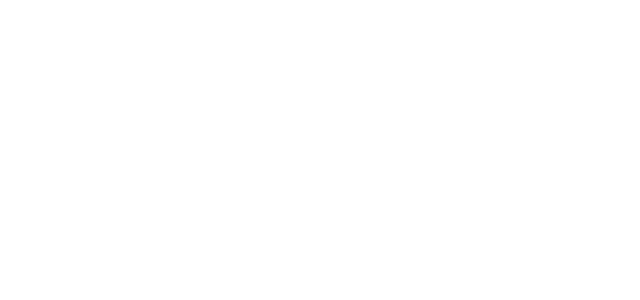
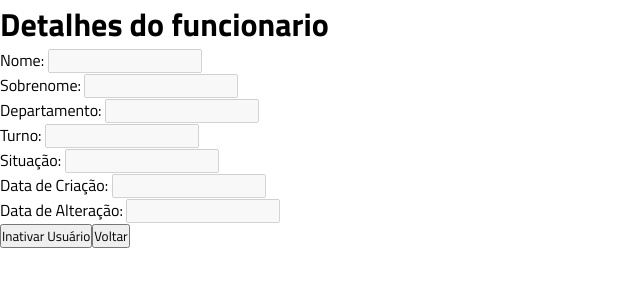
Before and after one commit to vascsx/registro_frontend, an Angular app: page /detalhes/1 in a window 1280 px wide. Before the commit this address led to /. Shown: the top 300 px of the page, without its empty margins (0-640 px from the left). Built offline with nearby package versions, Linux system fonts and the light colour scheme; no server answers.

Commit message:
feat: estrutura inicial da pagina de detalhes

```diff
--- a/src/app/componentes/funcionario-form/funcionario-form.component.scss
+++ b/src/app/componentes/funcionario-form/funcionario-form.component.scss
@@ -32,7 +32,7 @@
             align-items: center;
             gap: 10px;
             button {
-                background-color: rgb(0, 247, 255);
+                background-color: #0084FE;
                 border: none;
                 padding: 8px;
                 border-radius: 4px;
--- a/src/app/pages/detalhes/detalhes.component.html
+++ b/src/app/pages/detalhes/detalhes.component.html
@@ -1,29 +1,41 @@
 <div>
-    <h1>Detalhes funcionario</h1>
+    <h1>Detalhes do funcionario</h1>
 </div>
 
 <div>
     <form action="">
         <div class="input-box">
-            <label for="">Nome</label>
-            <input type="text" value="">
-            <label for="">Sobrenome</label>
-            <input type="text" value="">
-            <label for="">Departamento</label>
-            <input type="text" value="">
-            <label for="">Turno</label>
-            <input type="text" value="">
-            <label for="">Situação</label>
-            <input type="text" value="">
-            <label for="">Data de Criação</label>
-            <input type="text" value="">
-            <label for="">Data de Alteração</label>
-            <input type="text" value="">
+            <label for="">Nome: </label>
+            <input type="text" value="{{funcionario?.nome}}" disabled>
+        </div>
+        <div class="input-box">
+            <label for="">Sobrenome: </label>
+            <input type="text"  value="{{funcionario?.sobrenome}}" disabled>
+        </div>
+        <div class="input-box">
+            <label for="">Departamento: </label>
+            <input type="text"  value="{{funcionario?.departamento}}" disabled>
+        </div>
+        <div class="input-box">
+            <label for="">Turno: </label>
+            <input type="text"  value="{{funcionario?.turno}}" disabled>
+        </div>
+        <div class="input-box">
+            <label for="">Situação:  </label>
+            <input type="text"  value="{{funcionario?.ativo}}" disabled>
+        </div>
+        <div class="input-box">
+            <label for="">Data de Criação: </label>
+            <input type="text"  value="{{funcionario?.dataDeCriacao}}" disabled>
+        </div>
+        <div class="input-box">
+            <label for="">Data de Alteração: </label>
+            <input type="text"  value="{{funcionario?.dataDeAlteracao}}" disabled>
         </div>
 
         <div class="btn-box">
-            <button>Inativar usuário</button>
-            <button routerLink="/"></button>
+            <button>Inativar Usuário</button>
+            <button routerLInk="" routerLinkActive = "router-link-active">Voltar</button>
         </div>
     </form>
 </div>
--- a/src/app/pages/detalhes/detalhes.component.ts
+++ b/src/app/pages/detalhes/detalhes.component.ts
@@ -1,26 +1,25 @@
-// import { Component, OnInit } from '@angular/core';
-// import { FuncionarioService } from '../../services/funcionario.service';
-// import { ActivatedRoute, Router } from '@angular/router';
-// import { Funcionario } from '../../models/Funcionarios';
+import { Component } from '@angular/core';
+import { ActivatedRoute, Router, RouterLink } from '@angular/router';
+import { FuncionarioService } from '../../services/funcionario.service';
+import { Funcionario } from '../../models/Funcionarios';
 
-// @Component({
-//   selector: 'app-detalhes',
-//   standalone: true,
-//   imports: [],
-//   templateUrl: './detalhes.component.html',
-//   styleUrl: './detalhes.component.scss'
-// })
-// export class DetalhesComponent implements OnInit{
+@Component({
+  selector: 'app-detalhes',
+  standalone: true,
+  imports: [RouterLink],
+  templateUrl: './detalhes.component.html',
+  styleUrl: './detalhes.component.scss'
+})
+export class DetalhesComponent {
 
-//   // funcionario? : Funcionario;
-//   // constructor( private funcionarioService: FuncionarioService, private route: ActivatedRoute, private router: Router) {
-//   // }
-//   // ngOnInit(): void {
-//   //     const id = Number(this.route.snapshot.paramMap.get('id'));
-//   //     this.funcionarioService.getFuncionarios(id).subscribe((data) => {
-//   //     this.funcionario = data.dados;
-//   //   })
+  funcionario? : Funcionario;
 
-// }
+  constructor(private funcionarioService: FuncionarioService, private route: ActivatedRoute, private router: Router){}
 
-// }
+  ngOnInit(): void {
+    const id = Number(this.route.snapshot.paramMap.get('id'));
+    this.funcionarioService.getFuncionario(id).subscribe(data => {
+      this.funcionario = data.dados;
+    });
+  }
+  }
--- a/src/app/pages/home/home.component.html
+++ b/src/app/pages/home/home.component.html
@@ -16,6 +16,7 @@
                 <th>Nome</th>
                 <th>Sobrenome</th>
                 <th>Departamento</th>
+                <th>Turno</th>
                 <th></th>
                 <th></th>
             </tr>
@@ -33,6 +34,7 @@
                 <td> {{ funcionario.nome }}</td>
                 <td>{{ funcionario.sobrenome}}</td>
                 <td>{{funcionario.departamento}}</td>
+                <td>{{funcionario.turno}}</td>
                 <td>
                     <button routerLink="/editar/{{funcionario.id}}">Editar</button>
                 </td>
--- a/src/app/pages/home/home.component.scss
+++ b/src/app/pages/home/home.component.scss
@@ -4,6 +4,21 @@
     align-items: center;
     justify-content: space-evenly;
     gap: 10px;
+    .input-box {
+        display: flex;
+        align-items: flex-start;
+        justify-content: start;
+        input {
+            border-radius: 4px;
+            padding: 5px 10px;
+            margin-left: 9px;
+            font-size: .8rem;
+        }
+        label {
+            font-weight: 600;
+            color: rgba(0, 0, 0, 0.716);
+        }
+    }
     .funcionario-box {
         display: flex;
         flex-direction: column;
@@ -11,11 +26,6 @@
         justify-content: center;
         gap: 10px;
 
-        .input-box {
-            display: flex;
-            align-items: flex-start;
-            justify-content: start;
-        }
         button{
             margin: 10px;
             border: none;
@@ -34,8 +44,8 @@
         box-shadow: 0px 2px 2px 1px rgba(0,0,0,0.51);
         -webkit-box-shadow: 0px 5px 5px 1px rgba(0,0,0,0.51);
         -moz-box-shadow: 0px 5px 5px 1px rgba(0,0,0,0.51);
-        font-family: "Titillium Web", sans-serif;
         border-radius: 8px;
+        width: 650px;
 
         th {
             margin: 0;
--- a/src/styles.scss
+++ b/src/styles.scss
@@ -2,4 +2,6 @@
     margin: 0;
     padding: 0;
     box-sizing: border-box;
+    font-family: "Titillium Web", sans-serif;
+
 }
```
Also changed, not shown: src/app/app.routes.ts (+6 -5 lines).
